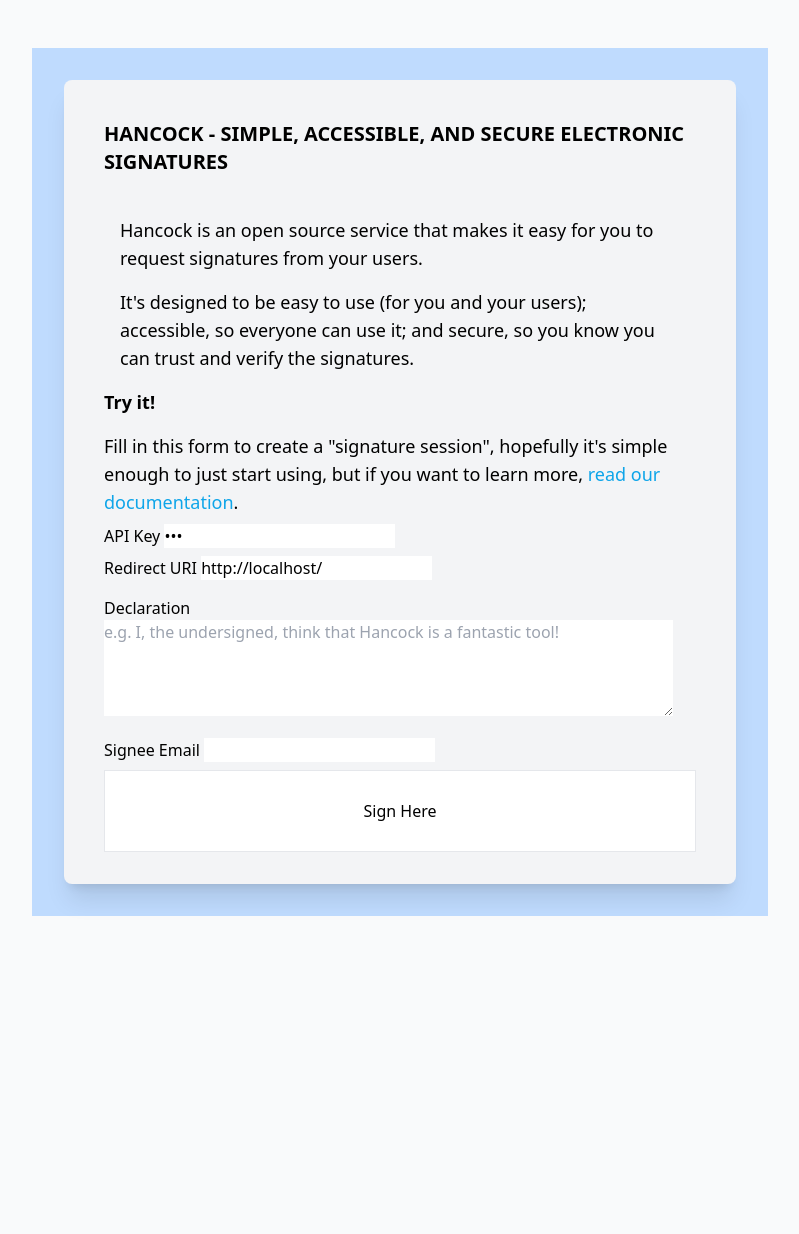
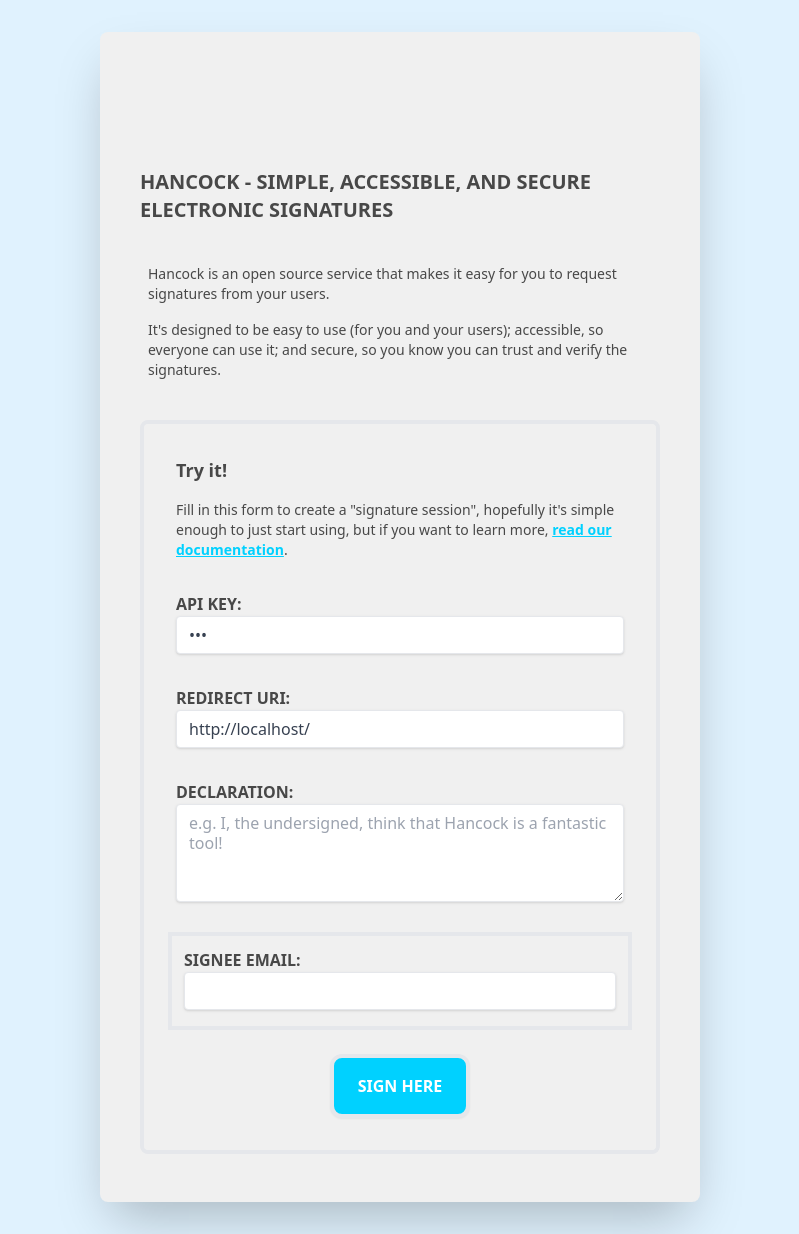
Before and after one commit to DiversityandAbility/axs-signature, a Flask app: page / in a window 1280 px wide. Shown: the whole page, without its empty margins (240-1039 px from the left). Before the commit the page ends 916 px from the top, so only its background shows below. Run offline with Flask 2, Linux system fonts and the light colour scheme; some libraries are stand-ins or nearby versions.

Commit message:
ui changes to sign doc and signture svg

```diff
--- a/hancock/templates/base.html
+++ b/hancock/templates/base.html
@@ -4,32 +4,36 @@
         <meta charset="UTF-8">
         <meta name="viewport" content="width=device-width, initial-scale=1.0">
         <script src="https://cdn.tailwindcss.com"></script>
+        <script src="https://kit.fontawesome.com/4e575ce405.js" crossorigin="anonymous"></script>
         <script>
             tailwind.config = {
                 theme: {
                     extend: {
-                        colors: {}
+                        colors: {
+                            hyperlinkcolour: '#00D1FF',
+                            textcolour: '#484848',
+                            backgroundcolour: '#F0F0F0'
+                        }
                     }
                 }
             }
         </script>
         <style type="text/tailwindcss">
             @layer utilities {
+                body {
+                    @apply text-textcolour;
+                }
                 a {
                     @apply text-lime-700;
                 }
             }
         </style>
     </head>
-    <body class="bg-blue-100">
-        <div class="relative flex justify-center overflow-hidden bg-gray-50 sm:py-12">
-            <div class="bg-blue-200">
-                <div class="relative bg-gray-100 px-2 pt-10 pb-8 md:mx-8 my-8 shadow-xl sm:mx-auto max-w-2xl sm:rounded-lg sm:px-10">
-                    <div class="mx-auto max-w-2xl">
-                        {% block body %}{% endblock %}
-                    </div>
+    <body class="bg-sky-100">
+             <div class="bg-backgroundcolour px-2 pt-10 pb-8 my-8 shadow-2xl mx-auto w-[600px] sm:rounded-lg sm:px-10">
+                <div class="">
+                    {% block body %}{% endblock %}
                 </div>
             </div>
-        </div>
     </body>
 </html>
--- a/hancock/templates/home.html
+++ b/hancock/templates/home.html
@@ -1,32 +1,38 @@
 {% extends "base.html" %}
 
 {% block body %}
-<h1 class="font-bold text-xl pb-8 uppercase">Hancock - Simple, Accessible, and Secure Electronic Signatures</h1>
-<p class="py-2 px-4 text-sm md:text-lg">Hancock is an open source service that makes it easy for you to request signatures from your users.</p>
-<p class="py-2 px-4 text-sm md:text-lg">It's designed to be easy to use (for you and your users); accessible, so everyone can use it; and secure, so you know you can trust and verify the signatures.</p>
-<h2 class="py-2 text-sm md:text-lg font-bold">Try it!</h2>
-<p class="py-2 text-sm md:text-lg">Fill in this form to create a "signature session", hopefully it's simple enough to just start using, but if you want to learn more, <a href="/docs/" class="text-sky-500 hover:text-sky-600 hover:underline">read our documentation</a>.</p>
+<i class="fa-thin fa-4x fa-signature text-gray-200 mx-auto p-2"></i>
+<h1 class="font-bold text-xl pb-4 uppercase">Hancock - Simple, Accessible, and Secure Electronic Signatures</h1>
+<div class="py-4">
+    <p class="p-2 text-sm md:text-md">Hancock is an open source service that makes it easy for you to request signatures from your users.</p>
+    <p class="p-2 text-sm md:text-md">It's designed to be easy to use (for you and your users); accessible, so everyone can use it; and secure, so you know you can trust and verify the signatures.</p>
+</div>
+
+<div class="p-6 my-4 border-4 rounded-lg">
+
+    <h2 class="p-2 text-sm md:text-lg font-bold">Try it!</h2>
+    <p class="p-2 text-sm md:text-md">Fill in this form to create a "signature session", hopefully it's simple enough to just start using, but if you want to learn more, <a href="/docs/" class="font-semibold text-hyperlinkcolour hover:text-sky-600 hover:shadow-xl underline">read our documentation</a>.</p>
     <form action="{{ url_for('hancock.create_session') }}" class="block" method="POST" target="_blank" rel="opener">
-    <div class="block">
-        <label for="api-key">API Key</label>
-        <input type="password" id="api-key" name="api_key" value="123" required>
+        <div class="block p-2 my-4">
+            <label for="api-key" class="block font-bold uppercase">API Key:</label>
+            <input type="password" id="api-key" name="api_key" value="123" class="focus:shadow-outline w-[70%] appearance-none rounded border py-2 px-3 leading-tight text-gray-700 shadow focus:outline-none w-full" required>
         </div>
-    <div class="block py-2">
-        <label for="redirect-uri">Redirect URI</label>
-        <input type="url" id="redirect-uri" name="redirect_uri" value="{{ request.url }}" required >
+        <div class="block p-2 my-4">
+            <label for="redirect-uri" class="block font-bold uppercase">Redirect URI:</label>
+            <input type="url" id="redirect-uri" name="redirect_uri" value="{{ request.url }}" class="w-full focus:shadow-xl focus:border-blue-500 w-[70%] appearance-none rounded border py-2 px-3 leading-tight text-gray-700 shadow focus:outline-none" required >
         </div>
-    <div class="block py-2">
-        <label for="declaration">Declaration</label>
-        <textarea name="declaration" id="declaration" cols="60" rows="4" placeholder="e.g. I, the undersigned, think that Hancock is a fantastic tool!" required></textarea>
+        <div class="block p-2 my-4">
+            <label for="declaration" class="block font-bold uppercase">Declaration:</label>
+            <textarea name="declaration" id="declaration" cols="60" rows="4" placeholder="e.g. I, the undersigned, think that Hancock is a fantastic tool!" class="w-full focus:shadow-outline w-[70%] appearance-none rounded border py-2 px-3 leading-tight text-gray-700 shadow focus:outline-none" required></textarea>
         </div>
-    <div class="block py-2">
-        <label for="signee-email">Signee Email</label>
-        <input type="email" id="signee-email" name="signee_email" required >
+        <div class="block p-3 my-4 border-4 border-slate">
+            <label for="signee-email" class="block font-bold uppercase">Signee Email:</label>
+            <input type="email" id="signee-email" name="signee_email" class="w-full focus:shadow-outline w-[70%] appearance-none rounded border py-2 px-3 mb-1 leading-tight text-gray-700 shadow focus:outline-none" required >
 
         </div>
-    <div class="flex justify-center py-2 bg-white border border-rounded">
-        <input type="submit" value="Sign Here" class="bg-pink p-5">
+        <div class="flex justify-center py-2">
+            <input type="submit" value="Sign Here" class="text-white px-6 py-4 bg-hyperlinkcolour border-4 rounded-xl hover:bg-sky-600 shadow-sm hover:shadow-xl font-bold uppercase">
         </div>
-
     </form>
+</div>
 {% endblock %}
```
Also changed, not shown: hancock/templates/sign.html (+53 -1 lines). Lines whose indentation alone changed are shown as unchanged.
